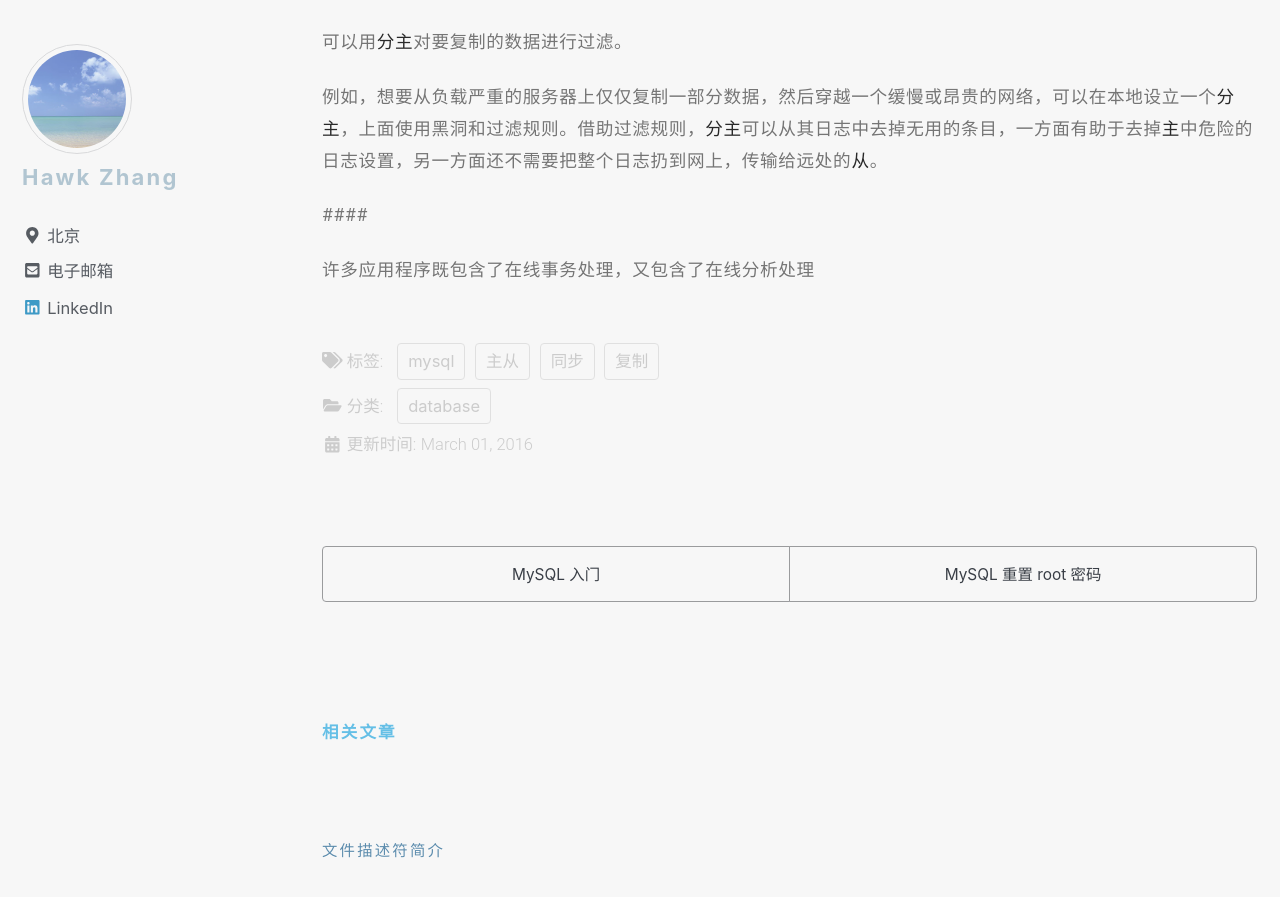
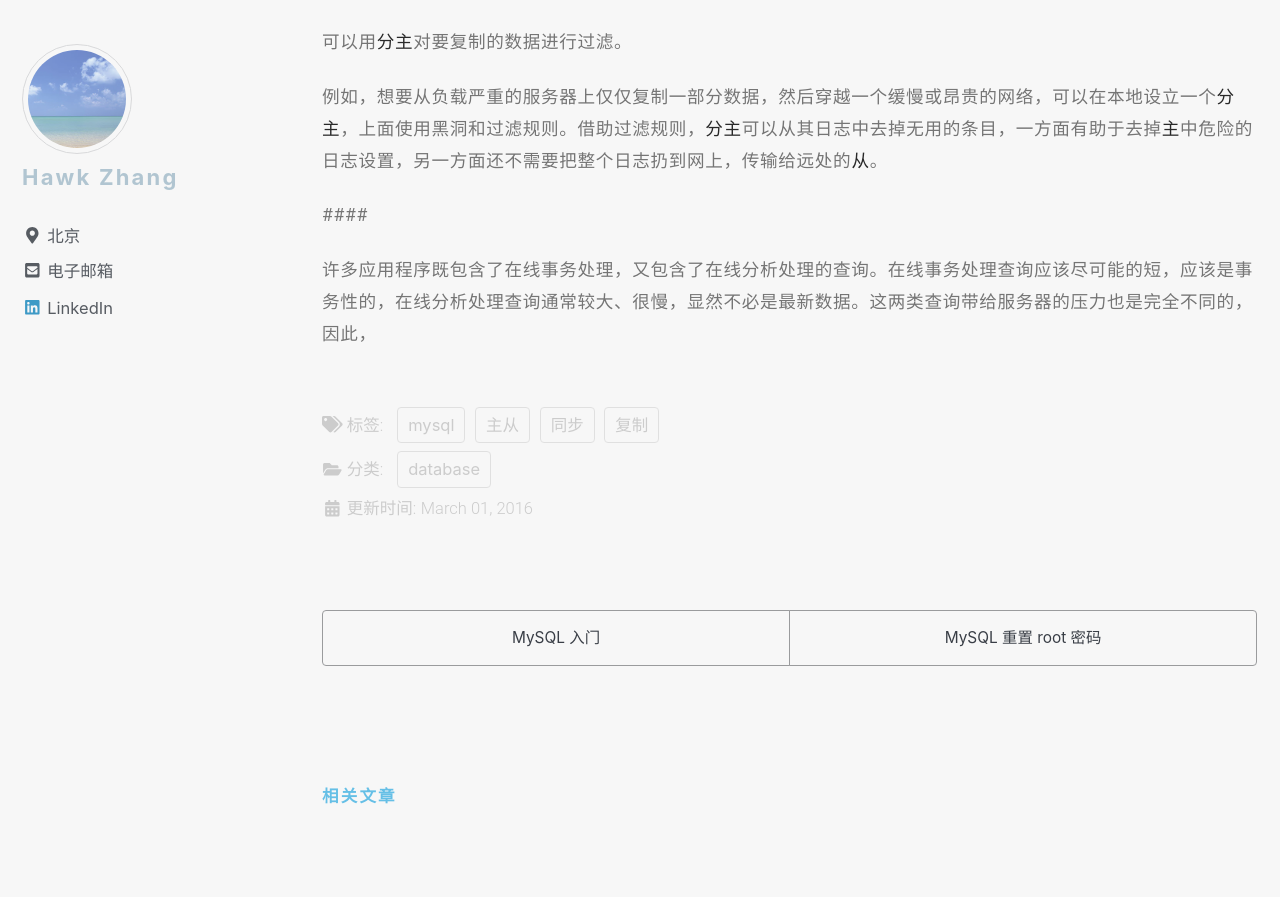
Before and after one commit to narru888/linotes_note, a Jekyll site: the page built from _posts/mysql/2016-03-01-master.slave.md, in a window 1280 px wide and 900 px high, scrolled down 38594 px. Shown: the top 897 px of the window. Built offline with Jekyll 4.4.1, drawn with Linux system fonts in a browser that asks for light colours; nearby versions of some CDN libraries; a script that is not in the unit is left out.

Commit message:
update on 2018-08-14 13:50:01 CST

```diff
--- a/_posts/mysql/2016-03-01-master.slave.md
+++ b/_posts/mysql/2016-03-01-master.slave.md
@@ -1202,4 +1202,4 @@ replicate_wild_do_table = sales.%
 
 ####
 
-许多应用程序既包含了在线事务处理，又包含了在线分析处理
+许多应用程序既包含了在线事务处理，又包含了在线分析处理的查询。在线事务处理查询应该尽可能的短，应该是事务性的，在线分析处理查询通常较大、很慢，显然不必是最新数据。这两类查询带给服务器的压力也是完全不同的，因此，
```
